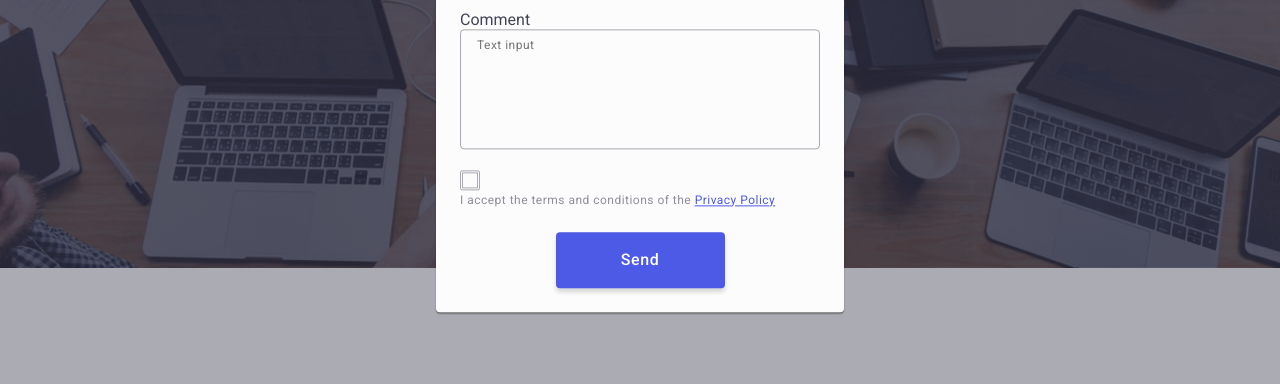
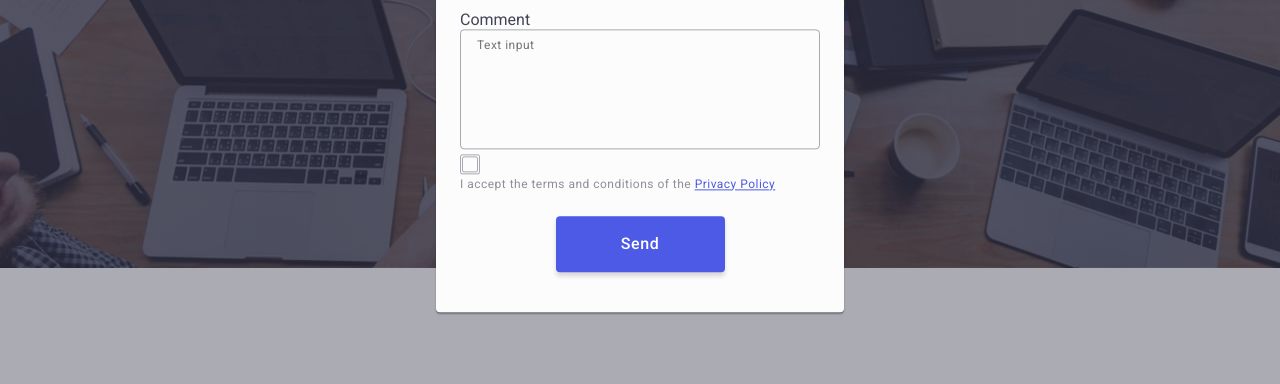
Before and after one commit to KhaninaDaria22/goit-markup-hw-05, a plain HTML site: page index.html in a window 1280 px wide. Both pictures are taken after a click on the button "Order Service". Shown: the part 405-789 px from the top of the page. Drawn offline with nearby package versions, Linux system fonts and the light colour scheme.

Commit message:
cocommit 15

```diff
--- a/css/styles.css
+++ b/css/styles.css
@@ -900,19 +900,20 @@ url(../images/img-name.jpg);
     align-items: center;
     fill: transparent;
 }
+
 .input-check:checked + .check-text span {
     background-color: var(--colar-btn);
     border: none;
     fill: var(--background-color);
 
 }
-.input-check {
+.input-check-svg {
     width: 16px;
     height: 16px;
     border: 1px solid rgba(46, 47, 66, 0.4);
     transition: background-color 250ms cubic-bezier(0.4, 0, 0.2, 1), border 250ms cubic-bezier(0.4, 0, 0.2, 1), fill 250ms cubic-bezier(0.4, 0, 0.2, 1);
     display: inline-flex;
-
+    border-radius: 2px;
 }
 .footer-subscribe-form {
     display: flex;
--- a/index.html
+++ b/index.html
@@ -442,7 +442,8 @@
                     </div>
                     <div class="modal-field">
                         <label class="user-comment"> Comment</label>
-                        <textarea
+                        <div class="input-wrap">
+                        <textarea for="user-comment"
                             name="user-comment"
                             placeholder="Text input"
                             class="modal-texterea"
@@ -452,7 +453,7 @@
                     <div class="modal-field-checkbox" >
                         <input type="checkbox" name="user-privacy" id="user-privacy" class="input-check visually-hidden" value="true"/>
                         <label for="user-privacy" class="check-text" >
-                            <span class="span-modal"><svg class="input-check" width="10" height="8">
+                            <span class="span-modal"><svg class="input-check-svg" width="10" height="8">
                             <use href="./images/icons.svg#icon-Vector">
                             </use>
                         </svg></span> I accept the terms and conditions of the <a href="" class="modal-link">Privacy Policy</a>
```
